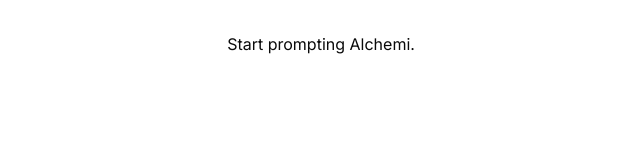
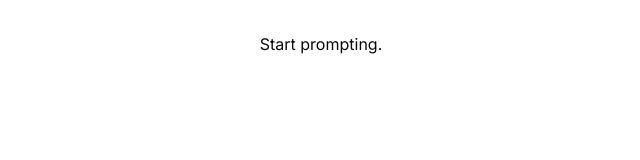
Before and after one commit to abhishek-zen/bolt-generated-project, a Next.js app: page / in a window 1280 px wide. Shown: the top 160 px of the page, without its empty margins (319-959 px from the left). Built offline with nearby package versions, Linux system fonts and the light colour scheme.

Commit message:
Initial commit from your app

```diff
--- a/app/page.tsx
+++ b/app/page.tsx
@@ -8,7 +8,7 @@ export default function Home() {
         textAlign: 'center',
       }}
     >
-      Start prompting Alchemi.
+      Start prompting.
     </div>
   );
 }
```
